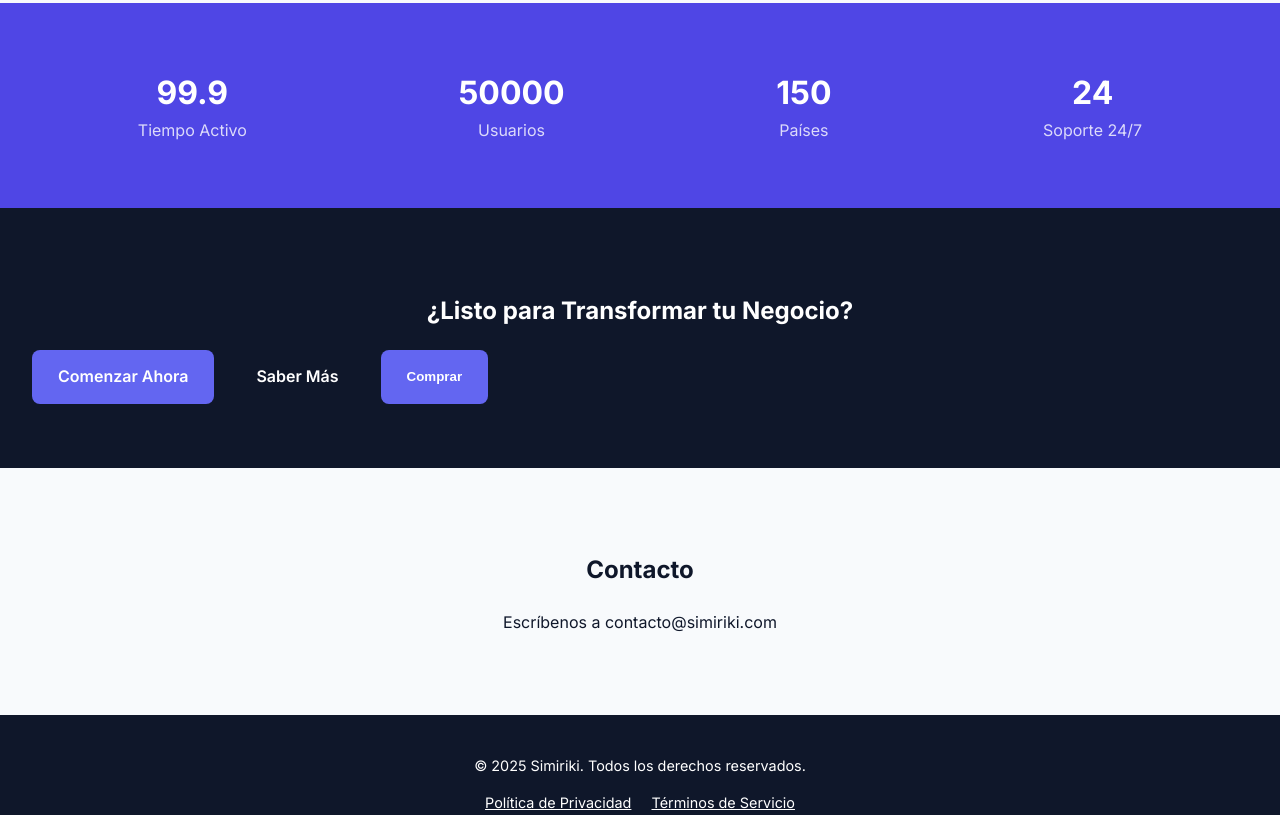
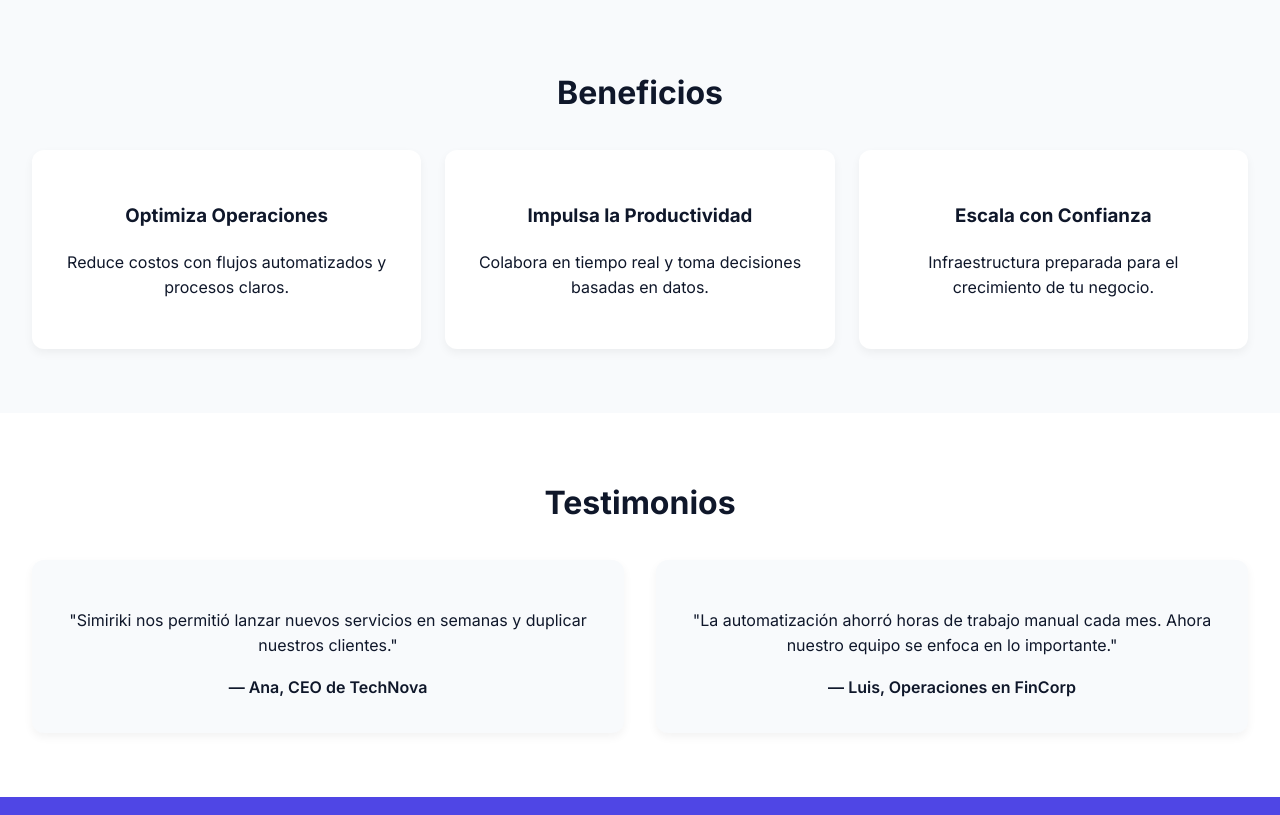
Before and after one commit to jjdlr-simiriki/simiriki-landing, a website: page index.html in a window 1280 px wide. Shown: the part 1245-2060 px from the top of the page. Drawn offline with Linux system fonts and the light colour scheme.

Commit message:
Add benefits, testimonials, and demo integration

```diff
--- a/index.html
+++ b/index.html
@@ -22,6 +22,9 @@
       </button>
       <nav class="nav-menu" data-nav-menu>
         <a href="#caracteristicas">Características</a>
+        <a href="#beneficios">Beneficios</a>
+        <a href="#testimonios">Testimonios</a>
+        <a href="#demo">Demo</a>
         <a href="#nosotros">Nosotros</a>
         <a href="#precios">Precios</a>
         <a href="#contacto" class="cta">Comenzar Ahora</a>
@@ -39,13 +42,7 @@
           </p>
           <div class="cta-row">
             <a href="#contacto" class="btn primary">Prueba Gratis</a>
-            <a
-              href="https://www.youtube.com/watch?v=dQw4w9WgXcQ"
-              target="_blank"
-              rel="noopener"
-              class="btn"
-              >Ver Demo</a
-            >
+            <a href="#demo" class="btn">Ver Demo</a>
           </div>
         </div>
         <div class="hero-graphics">
@@ -91,6 +88,44 @@
         </div>
       </section>
 
+      <section id="beneficios" class="benefits">
+        <h2 class="section-title">Beneficios</h2>
+        <div class="benefits-grid">
+          <div class="benefit">
+            <h3>Optimiza Operaciones</h3>
+            <p>Reduce costos con flujos automatizados y procesos claros.</p>
+          </div>
+          <div class="benefit">
+            <h3>Impulsa la Productividad</h3>
+            <p>Colabora en tiempo real y toma decisiones basadas en datos.</p>
+          </div>
+          <div class="benefit">
+            <h3>Escala con Confianza</h3>
+            <p>Infraestructura preparada para el crecimiento de tu negocio.</p>
+          </div>
+        </div>
+      </section>
+
+      <section id="testimonios" class="testimonials">
+        <h2 class="section-title">Testimonios</h2>
+        <div class="testimonials-grid">
+          <div class="testimonial">
+            <p>
+              "Simiriki nos permitió lanzar nuevos servicios en semanas y
+              duplicar nuestros clientes."
+            </p>
+            <span class="author">— Ana, CEO de TechNova</span>
+          </div>
+          <div class="testimonial">
+            <p>
+              "La automatización ahorró horas de trabajo manual cada mes.
+              Ahora nuestro equipo se enfoca en lo importante."
+            </p>
+            <span class="author">— Luis, Operaciones en FinCorp</span>
+          </div>
+        </div>
+      </section>
+
       <section id="estadisticas" class="stats">
         <div class="stat">
           <span class="number" data-count="99.9">0%</span>
@@ -108,6 +143,16 @@
           <span class="number" data-count="24">0</span>
           <span class="label">Soporte 24/7</span>
         </div>
+      </section>
+
+      <section id="demo" class="demo">
+        <h2>Demo Interactiva</h2>
+        <iframe
+          src="https://simiriki-ai.example.com/demo"
+          title="Simiriki AI Demo"
+          class="demo-frame"
+          loading="lazy"
+        ></iframe>
       </section>
 
       <section id="cta-final" class="cta-section">
--- a/styles.css
+++ b/styles.css
@@ -215,6 +215,68 @@ a {
   font-size: 2rem;
 }
 
+/* Benefits */
+.benefits {
+  padding: 4rem 2rem;
+  text-align: center;
+}
+
+.benefits-grid {
+  display: grid;
+  grid-template-columns: repeat(auto-fit, minmax(240px, 1fr));
+  gap: 1.5rem;
+  margin-top: 2rem;
+}
+
+.benefit {
+  background: #fff;
+  border-radius: 12px;
+  padding: 2rem 1.5rem;
+  box-shadow: 0 4px 10px rgba(0, 0, 0, 0.05);
+}
+
+/* Testimonials */
+.testimonials {
+  background: #fff;
+  padding: 4rem 2rem;
+  text-align: center;
+}
+
+.testimonials-grid {
+  display: grid;
+  grid-template-columns: repeat(auto-fit, minmax(280px, 1fr));
+  gap: 2rem;
+  margin-top: 2rem;
+}
+
+.testimonial {
+  background: var(--light-bg);
+  border-radius: 12px;
+  padding: 2rem;
+  box-shadow: 0 4px 10px rgba(0, 0, 0, 0.05);
+}
+
+.testimonial .author {
+  display: block;
+  margin-top: 1rem;
+  font-weight: 600;
+}
+
+/* Demo */
+.demo {
+  padding: 4rem 2rem;
+  text-align: center;
+}
+
+.demo-frame {
+  width: 100%;
+  max-width: 800px;
+  height: 450px;
+  border: 0;
+  border-radius: 12px;
+  box-shadow: 0 4px 10px rgba(0, 0, 0, 0.05);
+}
+
 /* Stats */
 .stats {
   background: var(--primary-dark);
```
